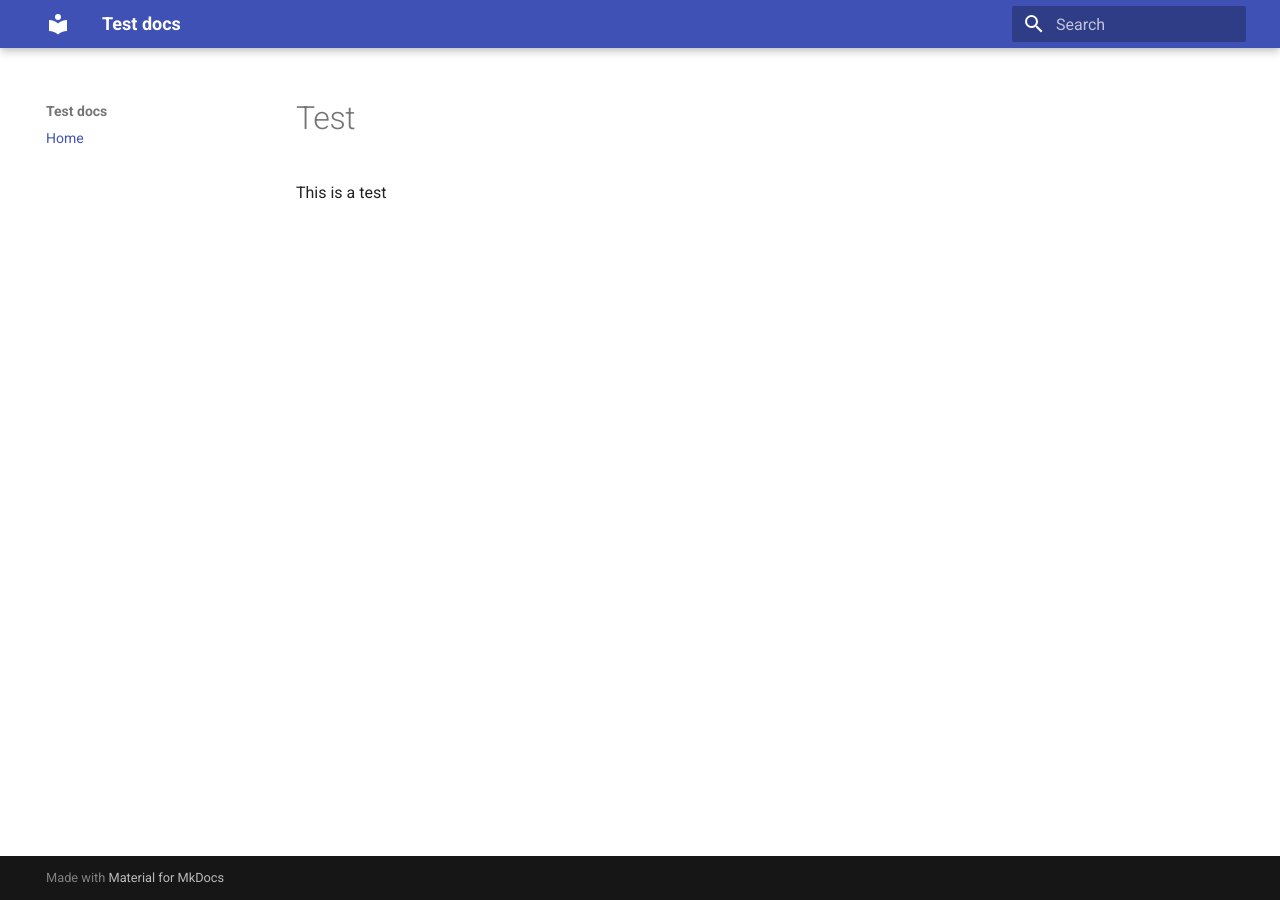
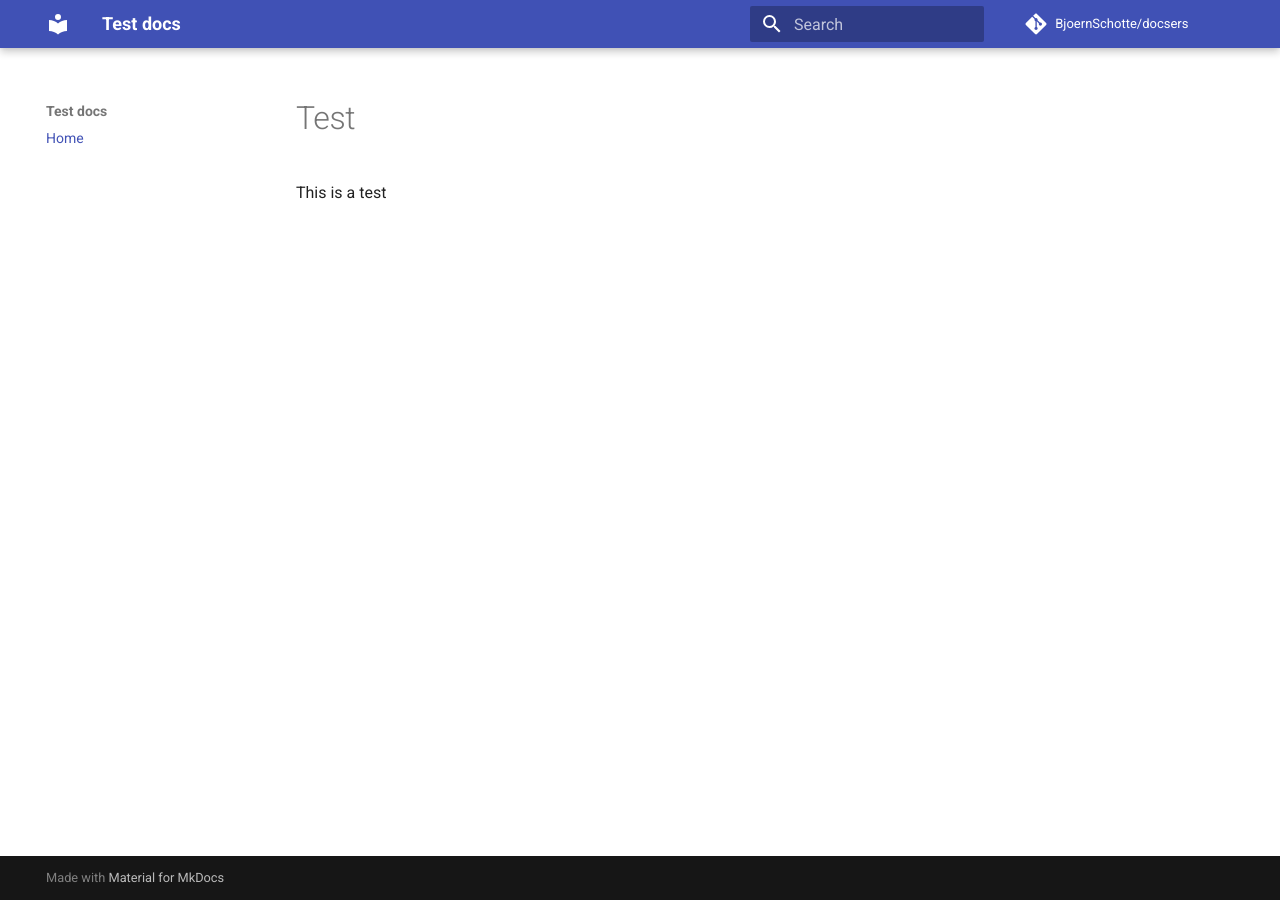
Before and after one commit to BjoernSchotte/docsers, an MkDocs documentation site: the page built from docs/index.md, in a window 1280 px wide. Built offline with MkDocs 1.6.1 and Material for MkDocs 9.7.7, drawn with Linux system fonts in a browser that asks for light colours; comment, search, counter and statistics services are not loaded.

Commit message:
added repo

```diff
--- a/mkdocs.yml
+++ b/mkdocs.yml
@@ -2,6 +2,8 @@ site_name: Test docs
 site_description: 'A docs test'
 site_author: 'Björn Schotte'
 docs_dir: docs/
+repo_name: 'BjoernSchotte/docsers'
+repo_url: 'https://github.com/BjoernSchotte/docsers'
 nav:
     - Home: index.md
 theme:
```
